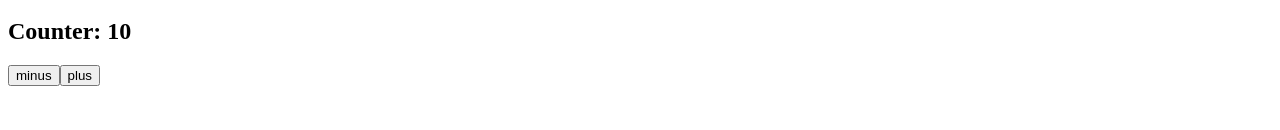
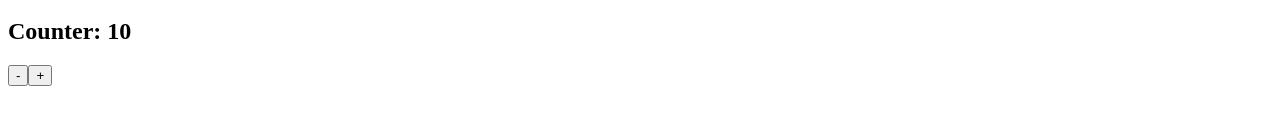
Before and after one commit to solangek/02-react-components, a React (Create React App) app: page / in a window 1280 px wide. Shown: the part 170-300 px from the top of the page. Built offline with nearby package versions, Linux system fonts and the light colour scheme.

Commit message:
upgrade libs

```diff
--- a/src/components/Counter.js
+++ b/src/components/Counter.js
@@ -31,12 +31,12 @@ function Counter(props) {
     // we use it to group multiple elements without creating a new element such as a div
 
     return (
-        <Fragment>
+        <>
             <Header/>
             <h2>Counter: {count}</h2>
-            <button onClick={() => setCount(count - 1)}> minus </button>
-            <button onClick={() => setCount(count + 1)}>plus </button>
-        </Fragment>
+            <button onClick={  () => setCount(count - 1)   }> - </button>
+            <button onClick={() => setCount(count + 1)}> + </button>
+        </>
     );
 }
 
```
Also changed, not shown: package.json (+7 -7 lines).
